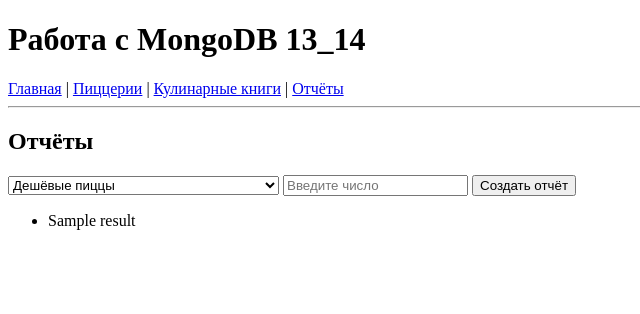
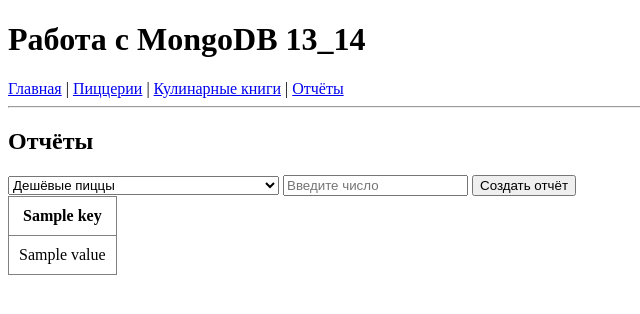
Before and after one commit to DimasikKot/mongo_PT_13_14, a Django app: template core/templates/reports.html in a window 1280 px wide. Shown: the top 314 px of the page, without its empty margins (0-640 px from the left). Run offline with Django 5.2, Linux system fonts and the light colour scheme; the template is opened without the code that fills it: most values are stand-ins (such as "Sample title", 1, 10 or a date in 2020).

Commit message:
fix: отчёты работают

```diff
--- a/core/templates/reports.html
+++ b/core/templates/reports.html
@@ -15,11 +15,27 @@
     <button type="submit">Создать отчёт</button>
 </form>
 
-{% if result %}
-<ul>
-{% for r in result %}
-    <li>{{ r }}</li>
-{% endfor %}
-</ul>
+{% if result is not None %}
+    {% if result %}
+        <table border="1" style="border-collapse: collapse;">
+            <tr>
+                {% for key in result.0.keys %}
+                    <th style="padding: 10px;">{{ key }}</th>
+                {% endfor %}
+            </tr>
+
+            {% for row in result %}
+                <tr>
+                    {% for value in row.values %}
+                        <td style="padding: 10px;">{{ value }}</td>
+                    {% endfor %}
+                </tr>
+            {% endfor %}
+        </table>
+    {% else %}
+        <p>По заданным параметрам ничего не найдено</p>
+    {% endif %}
 {% endif %}
+
+
 {% endblock %}
--- a/core/views.py
+++ b/core/views.py
@@ -12,7 +12,7 @@
 def reports_page(request):
     result = None
 
-    if "type" in request and "value" in request.GET:
+    if "type" in request.GET and "value" in request.GET:
         t = request.GET["type"]
         v = int(request.GET["value"])
 
```
